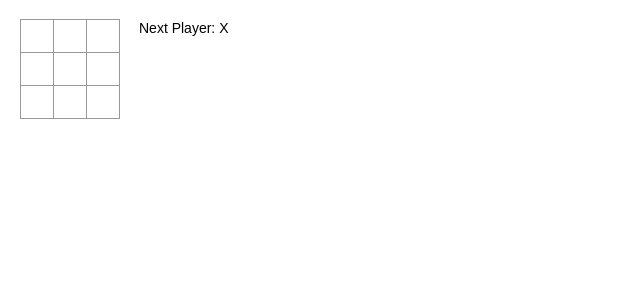
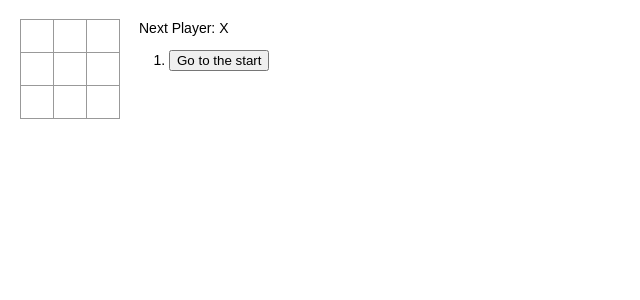
Before and after one commit to Swagatkumar/tic-tac-toe-game, a React (Create React App) app: page / in a window 1280 px wide. Shown: the top 300 px of the page, without its empty margins (0-640 px from the left). Built offline with nearby package versions, Linux system fonts and the light colour scheme.

Commit message:
showing the past moves

```diff
--- a/src/components/Game/index.tsx
+++ b/src/components/Game/index.tsx
@@ -20,6 +20,19 @@ const Game = () => {
   const winner = calculateWinner(current.squares);
   const status = winner ? `Winner: ${winner}` : `Next Player: ${turn}`;
 
+  const jumpTo = (move: number): void => {
+
+  };
+  const moves = history.map((_, move) => {
+    const message = move ? `Go to move #${move}` : "Go to the start";
+
+    return (
+      <li>
+        <button onClick={() => jumpTo(move)}>{message}</button>
+      </li>
+    );
+  });
+
   const handleClick = (i: number) => {
     const tempSquares = current.squares.slice();
     if (winner || tempSquares[i]) {
@@ -37,7 +50,7 @@ const Game = () => {
       </div>
       <div className="game-info">
         <div>{status}</div>
-        <ol>{/* TODO */}</ol>
+        <ol>{moves}</ol>
       </div>
     </div>
   );
```
